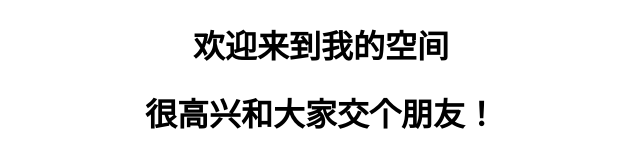
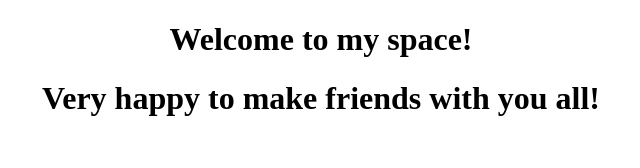
Before and after one commit to kahunama/myfile, a plain HTML site: page my/alway/index.html in a window 1280 px wide. Shown: the whole page, without its empty margins (319-959 px from the left). Drawn offline with Linux system fonts and the light colour scheme.

Commit message:
Add files via upload

```diff
--- a/my/alway/index.html
+++ b/my/alway/index.html
@@ -12,7 +12,7 @@
   </style>
 </head>
 <body>
-  <h1>欢迎来到我的空间</h1>
-  <h1>很高兴和大家交个朋友！</h1>
+  <h1>Welcome to my space!</h1>
+  <h1>Very happy to make friends with you all!</h1>
 </body>
 </html>
```
